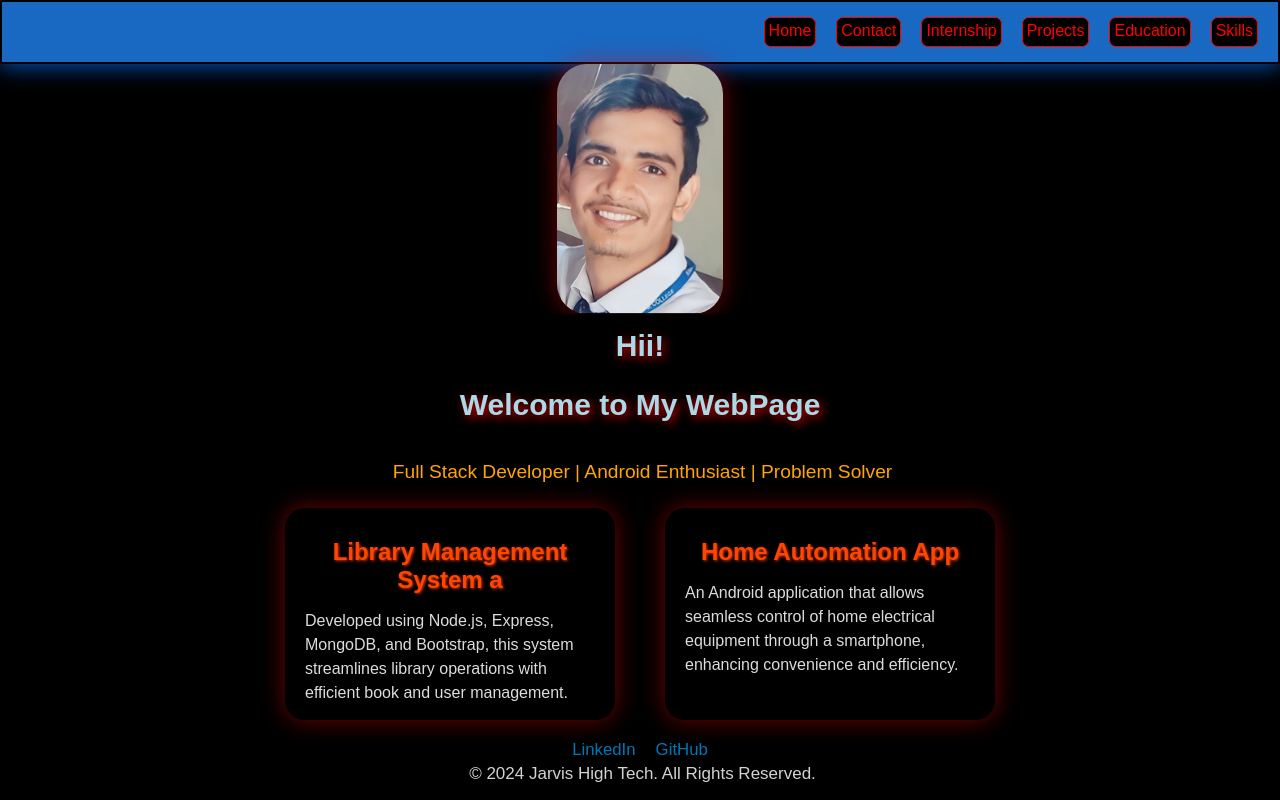
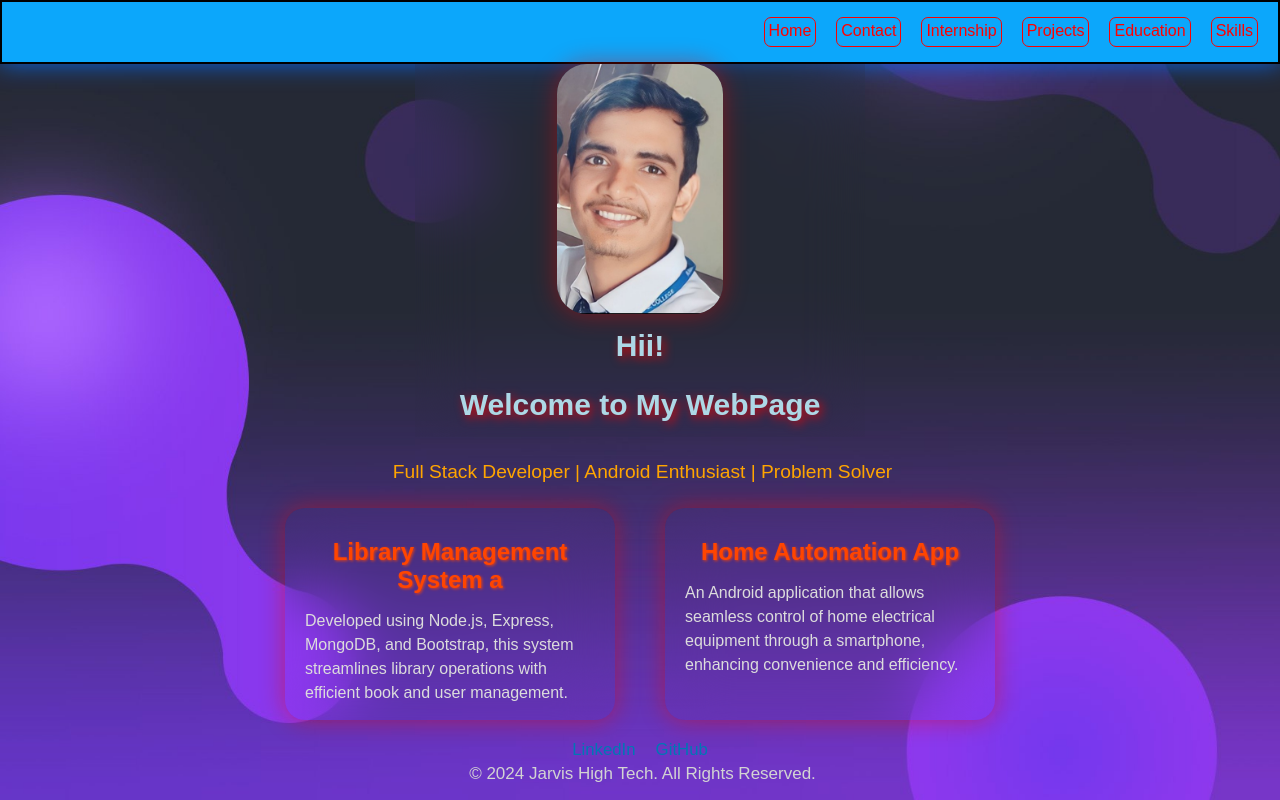
Before and after one commit to Sachint122/Portfolio-by-React, a React (Create React App) app: page / in a window 1280 px wide. Built offline with nearby package versions, Linux system fonts and the light colour scheme.

Commit message:
add back graound image

```diff
--- a/src/style/display.css
+++ b/src/style/display.css
@@ -1,9 +1,18 @@
 * {
     margin: 0px;
     padding: 0px;
-    background-color: black;
     font-family: Arial, sans-serif;
 }
+
+body {
+    background-image: url("../image/home-bg.jpg");
+    background-size: cover;
+    background-position: center;
+    display: flex;
+    flex-direction: column;
+    min-height: 100vh;
+}
+
 /* Portfolio Section */
 .portfolio-section {
     padding: 20px;
@@ -20,6 +29,7 @@
     color: #ffa500;
     font-size: 1.2em;
 }
+
 .portfolio-projects {
     display: flex;
     flex-wrap: wrap;
@@ -29,6 +39,8 @@
 
 /* Individual Project Card */
 .project-card {
+    -webkit-backdrop-filter: blur(30px);
+    backdrop-filter: blur(30px);
     box-shadow: 0px 0px 25px rgba(227, 8, 8, 0.485);
     border-radius: 20px;
     width: 300px;
@@ -36,24 +48,28 @@
 }
 
 .project-card h2 {
-    color: #ff4500; /* Orange-red for project titles */
+    color: #ff4500;
+    /* Orange-red for project titles */
     font-size: 1.5em;
-    text-shadow: 1px 1px 3px rgba(255, 69, 0, 0.8); /* Glowing effect */
+    text-shadow: 1px 1px 3px rgba(255, 69, 0, 0.8);
+    /* Glowing effect */
 }
 
 .project-card p {
-    color: #dcdcdc; /* Light gray for project descriptions */
+    color: #dcdcdc;
+    /* Light gray for project descriptions */
     font-size: 1em;
     line-height: 1.5;
 }
-.project-card:hover{
+
+.project-card:hover {
     box-shadow: 0px 0px 25px rgba(2, 252, 194, 0.422);
     transform: scale(1.1);
 }
 
 .main {
     padding-right: 20px;
-    background-color: rgb(25, 104, 194);
+    background-color: #0ca7fb;
     height: 60px;
     border: 2px solid black;
     display: flex;
@@ -71,7 +87,9 @@
 }
 
 .homeContent {
-    background-color: rgba(0, 0, 0, 0);
+    -webkit-backdrop-filter: blur(30px);
+    backdrop-filter: blur(30px);
+    width: 450px;
     margin: auto;
     display: flex;
     justify-content: center;
@@ -99,6 +117,8 @@
 }
 
 .contact-info {
+    -webkit-backdrop-filter: blur(30px);
+    backdrop-filter: blur(30px);
     height: auto;
     text-align: center;
     width: 600px;
@@ -107,7 +127,10 @@
     box-shadow: 0px 0px 25px rgba(227, 8, 8, 0.485);
 
 }
-.form{
+
+.form {
+    -webkit-backdrop-filter: blur(30px);
+    backdrop-filter: blur(30px);
     height: 10px;
     overflow: hidden;
     background-color: rgba(237, 16, 16, 0);
@@ -119,6 +142,9 @@
 }
 
 .MAIN {
+    /* filter: blur(5px); */
+    -webkit-backdrop-filter: blur(30px);
+    backdrop-filter: blur(30px);
     height: 10px;
     overflow: hidden;
     background-color: rgba(237, 16, 16, 0);
@@ -150,7 +176,8 @@ img {
 
 h2,
 h4 {
-    text-shadow: 3px 3px 10px rgba(249, 0, 0, 0.815); /* Glowing effect */
+    text-shadow: 3px 3px 10px rgba(249, 0, 0, 0.815);
+    /* Glowing effect */
     color: lightblue;
     padding: 10px;
     margin: 5px;
@@ -201,15 +228,7 @@ li {
     transform: scale(1.1);
     /* Slight zoom effect */
 }
-
-body {
-    display: flex;
-    flex-direction: column;
-    min-height: 100vh;
-}
-
 .footer {
-    background-color: rgba(255, 0, 0, 0);
     text-align: center;
     font-size: 0.7em;
     margin-top: auto;
@@ -221,7 +240,8 @@ body {
     font-size: 17px;
     background-color: rgba(255, 0, 0, 0);
 }
-#addbook_inlibr{
+
+#addbook_inlibr {
     padding: 10px;
     margin-right: auto;
     margin-left: auto;
@@ -229,22 +249,31 @@ body {
     width: 380px;
     height: 200px;
 }
-#Massage{
+
+#Massage {
     width: 100%;
-    max-width: 340px; /* Limit the width for readability */
-    min-width: 300px; /* Minimum width */
+    max-width: 340px;
+    /* Limit the width for readability */
+    min-width: 300px;
+    /* Minimum width */
     height: 60px;
     padding: 10px;
     font-size: 16px;
-    color: #add8e6; /* Light blue text */
-    background-color: #333; /* Dark background for contrast */
-    border: 1px solid #444; /* Border matching dark theme */
+    color: #add8e6;
+    /* Light blue text */
+    background-color: #333;
+    /* Dark background for contrast */
+    border: 1px solid #444;
+    /* Border matching dark theme */
     border-radius: 5px;
-    resize: none; /* Prevent manual resizing */
-    overflow-wrap: break-word; /* Ensure long words wrap */
+    resize: none;
+    /* Prevent manual resizing */
+    overflow-wrap: break-word;
+    /* Ensure long words wrap */
     margin-top: 10px;
     margin-left: 10px;
 }
+
 label {
     top: 20px;
     margin-left: 16px;
@@ -268,6 +297,7 @@ label {
     color: hsla(0, 100.00%, 49.27%, 1.00);
     text-align: center;
 }
+
 input {
     margin-left: 175px;
     height: 20px;
@@ -311,14 +341,14 @@ label {
     color: hsla(156, 100.00%, 48.93%, 1.00);
 }
 
-  .submit-button{
+.submit-button {
     width: 100px;
     margin-top: 8px;
     margin-left: auto;
     margin-right: 40px;
 }
 
-  .reset{
+.reset {
     width: 100px;
     margin-top: -17px;
     margin-left: 36px;
```
Also changed, not shown: public/index.html (+4 -4 lines), src/image/home-bg.jpg (added). Lines whose indentation alone changed are shown as unchanged.
